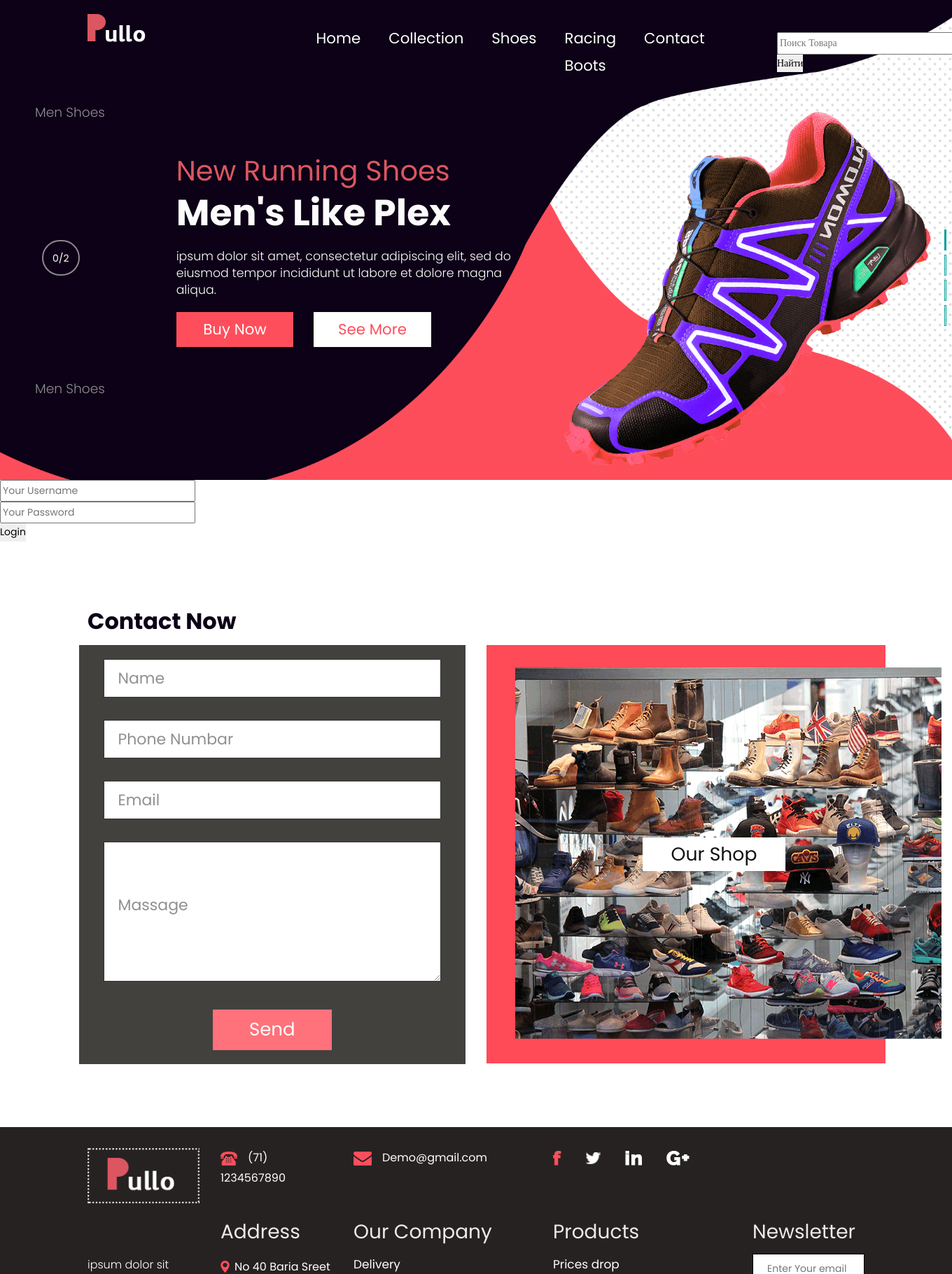
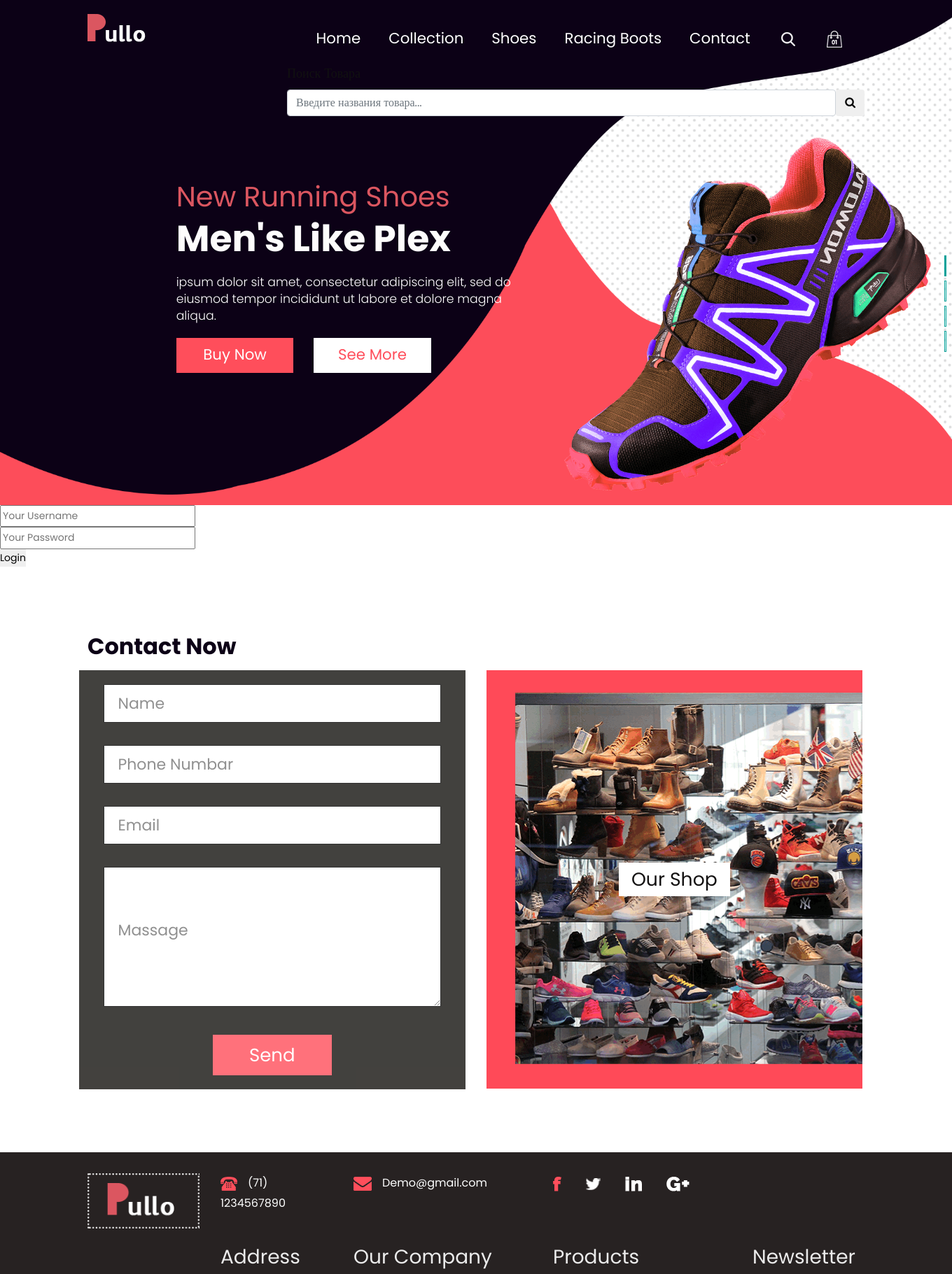
Before and after one commit to Khalil1T/Clothe, a Django app: page /accounts/login/ in a window 1360 px wide; the page is wider, and only the part inside the window is pictured. Shown: the top 1821 px of that part at 70% size. Run offline with Django 5.2, Linux system fonts and the light colour scheme; some libraries are stand-ins or nearby versions.

Commit message:
asdzcxewrqrew

```diff
--- a/apps/tovar/urls.py
+++ b/apps/tovar/urls.py
@@ -1,9 +1,10 @@
 from django.urls import path
 
-from .views import home, ProdcutDetailView, Search
+from . import views
+from .views import home, ProdcutDetailView
 
 urlpatterns = [
     path('', home, name='home'),
     path('product/<int:pk>/', ProdcutDetailView.as_view(), name='product-detail'),
-    path('search/', Search.as_view(), name='search')
+    path('search/', views.Search.as_view(), name='search')
     ]
--- a/config/settings.py
+++ b/config/settings.py
@@ -37,6 +37,8 @@
     'django.contrib.sessions',
     'django.contrib.messages',
     'django.contrib.staticfiles',
+
+    'crispy_forms',
 
     'apps.tovar',
     'apps.accounts',
@@ -103,6 +105,8 @@
     },
 ]
 
+CRISPY_TEMPLATE_PACK = 'bootstrap4'
+
 
 # Internationalization
 # https://docs.djangoproject.com/en/5.0/topics/i18n/
--- a/templates/base.html
+++ b/templates/base.html
@@ -60,11 +60,16 @@
                            <a class="nav-item nav-link last" href="contact.html"><img src={% static 'images/shop_icon.png' %}></a>
                         </div>
                     </div>
-                    <form action="{% url 'search' %}" method="get">
-                        <input type="search" type="text" name="q" placeholder="Поиск Товара">
-                            <button type="submit">Найти</button>
-                    </form>
                     </nav>
+                    <div>
+                        <h3 class="sear-head editContent">Поиск Товара</h3>
+                        <form action="{% url 'search' %}" method="get" class="d-flex editContent">
+                            <input type="search" placeholder="Введите названия товара..." name="q" class="form-control" required="">
+                            <button type="submit" class="btn1 btn">
+                                <span class="fa fa-search" aria-hidden="true"></span>
+                            </button>
+                        </form>
+                    </div>
 				</div>
 			</div>
 		</div>
@@ -86,9 +91,6 @@
                 <div class="carousel-item active">
                     <div class="row">
 					<div class="col-sm-2 padding_0">
-						<p class="mens_taital">Men Shoes</p>
-						<div class="page_no">0/2</div>
-						<p class="mens_taital_2">Men Shoes</p>
 					</div>
 					<div class="col-sm-5">
 						<div class="banner_taital">
@@ -213,7 +215,7 @@
                     </div>
     		</div>
     			</div>
-    			<div class="col-md-6">
+    			<div class="col-md-5">
     				<div class="shop_banner">
     					<div class="our_shop">
     						<button class="out_shop_bt">Our Shop</button>
--- a/templates/product/product-detail.html
+++ b/templates/product/product-detail.html
@@ -3,8 +3,8 @@
 {% block content %}
 
     <!-- Detail Start -->
-    <div class="container-fluid py-5">
-        <div class="container py-5">
+    <div class="container-fluid py-5 ">
+        <div class="container py-5 bg-primary">
             <div class="row">
                 <div class="col-lg-8">
                     <div class="mb-5">
```
Also changed, not shown: apps/accounts/views.py (+13 -6 lines), apps/tovar/views.py (+5 -4 lines).
